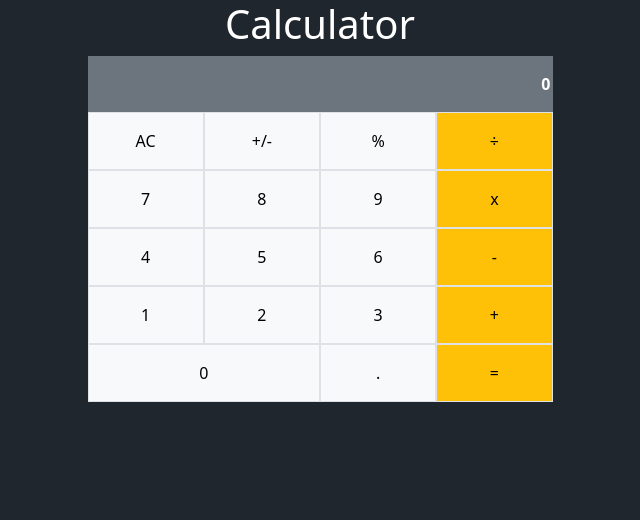
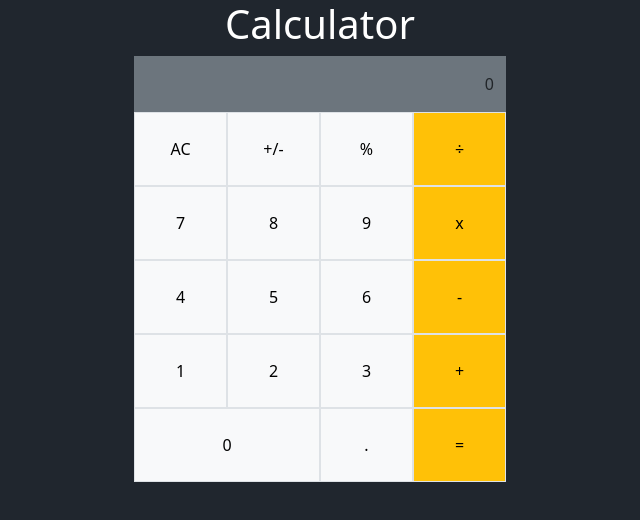
Before and after one commit to anderCM/calculator, a React (Create React App) app: page / in a window 1280 px wide. Shown: the top 520 px of the page, without its empty margins (320-960 px from the left). Built offline with nearby package versions, Linux system fonts and the light colour scheme.

Commit message:
Refactor Components and calculate function added

```diff
--- a/package.json
+++ b/package.json
@@ -8,11 +8,11 @@
     "@testing-library/user-event": "^13.5.0",
     "big.js": "^6.2.1",
     "bootstrap": "^5.2.3",
+    "prop-types": "^15.8.1",
     "react": "^18.2.0",
     "react-bootstrap": "^2.7.1",
     "react-dom": "^18.2.0",
     "react-scripts": "5.0.1",
-    "sweetalert2": "^11.7.1",
     "web-vitals": "^2.1.4"
   },
   "scripts": {
--- /dev/null
+++ b/src/Components/BoxNumber.js/BoxNumber.js
@@ -0,0 +1,14 @@
+/* eslint-disable import/no-extraneous-dependencies */
+import React from 'react';
+import PropTypes from 'prop-types';
+import { Container } from 'react-bootstrap';
+
+const BoxNumber = ({ textContent }) => (
+  <Container className="bg-secondary py-3 text-end">{textContent}</Container>
+);
+
+BoxNumber.propTypes = {
+  textContent: PropTypes.oneOfType([PropTypes.string, PropTypes.number]).isRequired,
+};
+
+export default BoxNumber;
--- /dev/null
+++ b/src/Components/Buttons/Buttons.js
@@ -0,0 +1,110 @@
+import React, { useState } from 'react';
+import {
+  Button,
+  Col,
+  Row,
+} from 'react-bootstrap';
+import calculate from '../../logic/calcute';
+import BoxNumber from '../BoxNumber.js/BoxNumber';
+
+const buttons = [
+  {
+    ac: {
+      text: 'AC', size: 'w-25', color: 'light', type: 'calculate',
+    },
+    plusminus: {
+      text: '+/-', size: 'w-25', color: 'light', type: 'calculate',
+    },
+    modulo: {
+      text: '%', size: 'w-25', color: 'light', type: 'calculate',
+    },
+    divide: {
+      text: '÷', size: 'w-25', color: 'warning', type: 'operation',
+    },
+  },
+  {
+    seven: {
+      text: 7, size: 'w-25', color: 'light', type: 'number',
+    },
+    eight: {
+      text: 8, size: 'w-25', color: 'light', type: 'number',
+    },
+    nine: {
+      text: 9, size: 'w-25', color: 'light', type: 'number',
+    },
+    multiply: {
+      text: 'x', size: 'w-25', color: 'warning', type: 'operation',
+    },
+  },
+  {
+    four: {
+      text: 4, size: 'w-25', color: 'light', type: 'number',
+    },
+    five: {
+      text: 5, size: 'w-25', color: 'light', type: 'number',
+    },
+    six: {
+      text: 6, size: 'w-25', color: 'light', type: 'number',
+    },
+    minus: {
+      text: '-', size: 'w-25', color: 'warning', type: 'operation',
+    },
+  },
+  {
+    one: {
+      text: 1, size: 'w-25', color: 'light', type: 'number',
+    },
+    two: {
+      text: 2, size: 'w-25', color: 'light', type: 'number',
+    },
+    three: {
+      text: 3, size: 'w-25', color: 'light', type: 'number',
+    },
+    plus: {
+      text: '+', size: 'w-25', color: 'warning', type: 'operation',
+    },
+  },
+  {
+    zero: {
+      text: 0, size: 'w-50', color: 'light', type: 'number',
+    },
+    dot: {
+      text: '.', size: 'w-25', color: 'light', type: 'number',
+    },
+    equal: {
+      text: '=', size: 'w-25', color: 'warning', type: 'calculate',
+    },
+  },
+];
+const Buttons = () => {
+  const [result, setResult] = useState(0);
+
+  const handleClick = ({ target }) => {
+    setResult((prevState) => calculate(prevState, target.innerText));
+  };
+
+  return (
+    <>
+      <BoxNumber textContent={result.next || result.total || 0} />
+      {buttons.map((btn) => (
+        <Row key={Math.random()} className="p-0 m-0">
+          <Col className="p-0">
+            {Object.values(btn).map((name) => (
+              <Button
+                key={name.text}
+                className={[name.size, 'rounded-0 border py-4']}
+                variant={name.color}
+                onClick={handleClick}
+                number={name.text}
+              >
+                {name.text}
+              </Button>
+            ))}
+          </Col>
+        </Row>
+      ))}
+    </>
+  );
+};
+
+export default Buttons;
--- a/src/Components/Calculator.js
+++ b/src/Components/Calculator.js
@@ -1,139 +1,18 @@
-/* eslint-disable import/no-extraneous-dependencies */
-import React, { useState, useEffect } from 'react';
+import React from 'react';
 import {
-  Button,
   Col,
   Container,
-  Row,
 } from 'react-bootstrap';
+import Buttons from './Buttons/Buttons';
 
-import operate from '../logic/operate';
-
-const Calculator = () => {
-  const [number, setNumber] = useState(0);
-  const [number1, setNumber1] = useState(0);
-  const [number2, setNumber2] = useState(0);
-  const [operation, setOperation] = useState('+');
-  const [result, setResult] = useState(0);
-
-  useEffect(() => {
-    if (number1 !== 0 && number2 !== 0) {
-      const calculateResult = operate(number1, number2, operation);
-      setResult(calculateResult);
-      setNumber(calculateResult);
-    }
-  }, [number1, number2, operation]);
-
-  const handleChangeInput = (e) => {
-    setNumber(e.target.value);
-  };
-
-  const addNumber = ({ target }) => {
-    if (number === 0) {
-      setNumber(target.textContent);
-      return;
-    }
-
-    setNumber(number + target.textContent);
-  };
-
-  const handleClear = () => {
-    setNumber(0);
-    setNumber1(0);
-    setNumber2(0);
-    setOperation('+');
-    setResult(0);
-  };
-
-  const handleOperationSelect = ({ target }) => {
-    setOperation(target.textContent);
-    setNumber1(Number(number));
-    setNumber(0);
-  };
-
-  const handleCalculate = () => {
-    setNumber2(Number(number));
-    const calculatedResult = operate(number1, number2, operation);
-    setResult(calculatedResult);
-    setNumber(result);
-  };
-
-  return (
+const Calculator = () => (
   <>
     <Container>
-        <Col md="5" className="mx-auto">
-          <input type="number" className="w-100 bg-secondary text-end fw-bold text-white py-3 border-0" value={number} onChange={handleChangeInput} />
-          <Row className="m-0">
-            <Col xs={3} className="p-0">
-              <Button className="w-100 rounded-0 border py-3" variant="light" onClick={handleClear}>AC</Button>
-            </Col>
-            <Col xs={3} className="p-0">
-              <Button className="w-100 rounded-0 border py-3" variant="light" onClick={(e) => handleOperationSelect(e)}>+/-</Button>
-            </Col>
-            <Col xs={3} className="p-0">
-              <Button className="w-100 rounded-0 border py-3" variant="light">%</Button>
-            </Col>
-            <Col xs={3} className="p-0">
-              <Button className="w-100 rounded-0 border py-3" variant="warning" onClick={(e) => handleOperationSelect(e)}>÷</Button>
-            </Col>
-          </Row>
-          <Row className="m-0">
-            <Col xs={3} className="p-0">
-              <Button className="w-100 rounded-0 border py-3" variant="light" onClick={(e) => addNumber(e)}>7</Button>
-            </Col>
-            <Col xs={3} className="p-0">
-              <Button className="w-100 rounded-0 border py-3" variant="light" onClick={(e) => addNumber(e)}>8</Button>
-            </Col>
-            <Col xs={3} className="p-0">
-              <Button className="w-100 rounded-0 border py-3" variant="light" onClick={(e) => addNumber(e)}>9</Button>
-            </Col>
-            <Col xs={3} className="p-0">
-              <Button className="w-100 rounded-0 border py-3" variant="warning" onClick={(e) => handleOperationSelect(e)}>x</Button>
-            </Col>
-          </Row>
-          <Row className="m-0">
-            <Col xs={3} className="p-0">
-              <Button className="w-100 rounded-0 border py-3" variant="light" onClick={(e) => addNumber(e)}>4</Button>
-            </Col>
-            <Col xs={3} className="p-0">
-              <Button className="w-100 rounded-0 border py-3" variant="light" onClick={(e) => addNumber(e)}>5</Button>
-            </Col>
-            <Col xs={3} className="p-0">
-              <Button className="w-100 rounded-0 border py-3" variant="light" onClick={(e) => addNumber(e)}>6</Button>
-            </Col>
-            <Col xs={3} className="p-0">
-              <Button className="w-100 rounded-0 border py-3" variant="warning" onClick={(e) => handleOperationSelect(e)}>-</Button>
-            </Col>
-          </Row>
-          <Row className="m-0">
-            <Col xs={3} className="p-0">
-              <Button className="w-100 rounded-0 border py-3" variant="light" onClick={(e) => addNumber(e)}>1</Button>
-            </Col>
-            <Col xs={3} className="p-0">
-              <Button className="w-100 rounded-0 border py-3" variant="light" onClick={(e) => addNumber(e)}>2</Button>
-            </Col>
-            <Col xs={3} className="p-0">
-              <Button className="w-100 rounded-0 border py-3" variant="light" onClick={(e) => addNumber(e)}>3</Button>
-            </Col>
-            <Col xs={3} className="p-0">
-              <Button className="w-100 rounded-0 border py-3" variant="warning" onClick={(e) => handleOperationSelect(e)}>+</Button>
-            </Col>
-          </Row>
-          <Row className="m-0">
-            <Col xs={6} className="p-0">
-              <Button className="w-100 rounded-0 border py-3" variant="light" onClick={(e) => addNumber(e)}>0</Button>
-            </Col>
-            <Col xs={3} className="p-0">
-              <Button className="w-100 rounded-0 border py-3" variant="light" onClick={(e) => addNumber(e)}>.</Button>
-            </Col>
-            <Col xs={3} className="p-0">
-              <Button className="w-100 rounded-0 border py-3" variant="warning" onClick={handleCalculate}>=</Button>
-            </Col>
-          </Row>
+      <Col md="4" className="mx-auto">
+        <Buttons />
       </Col>
     </Container>
   </>
 );
-};
 
 export default Calculator;
```
Also changed, not shown: 1 other file (tests, documents, lock files or other folders). Lines whose indentation alone changed are shown as unchanged.
